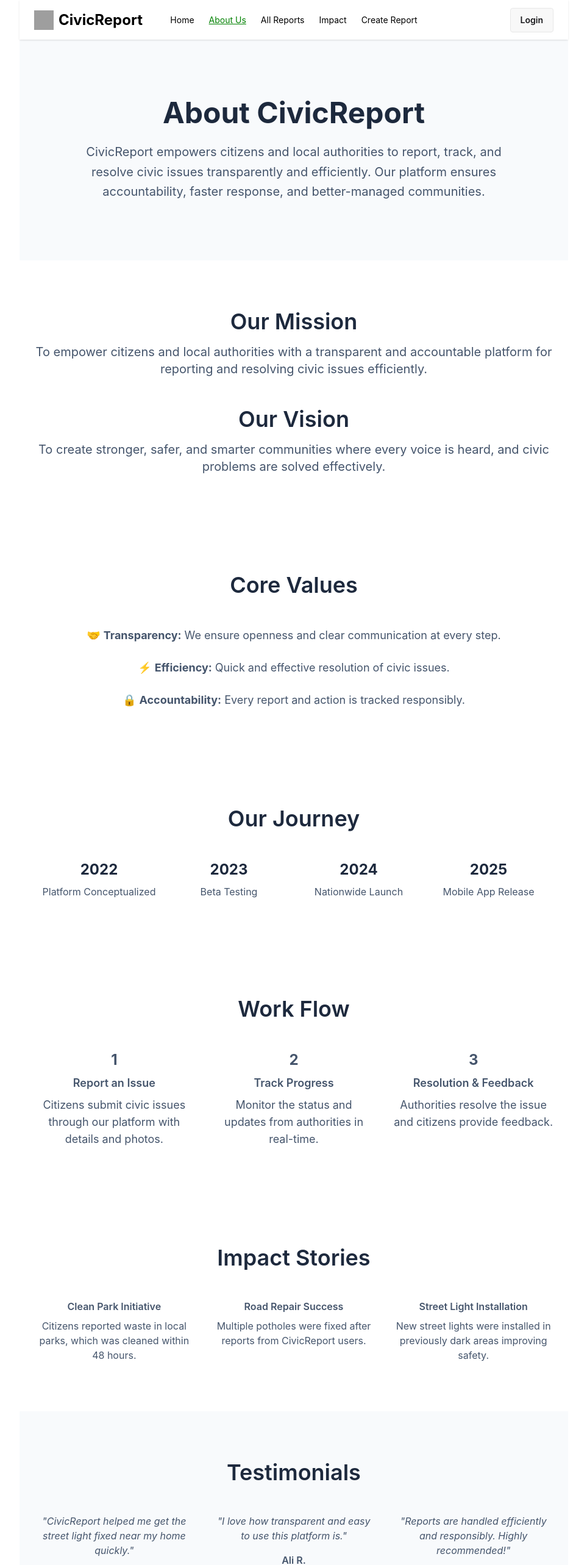
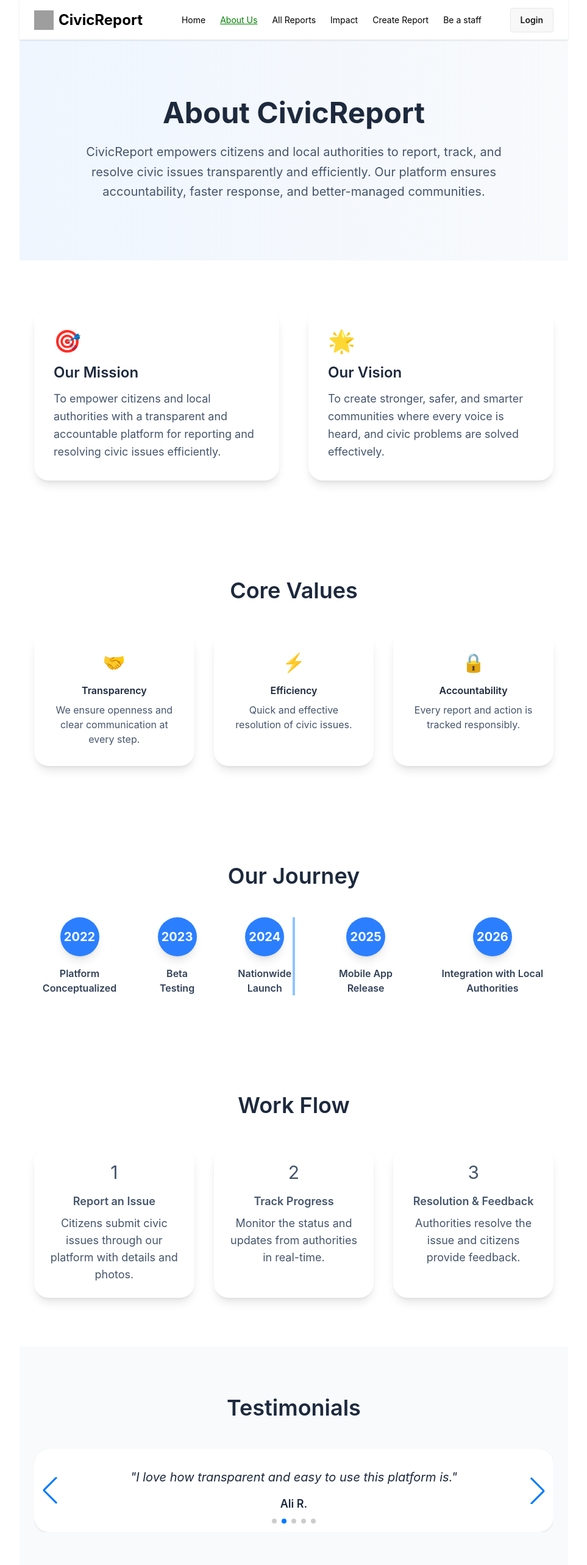
Before and after one commit to AbuJubaeid/CivicReport-Client, a React (Vite) app: page /about-us in a window 1280 px wide. Shown: the top 2566 px of the page at 61% size, without its empty margins (158-1121 px from the left). Built offline with nearby package versions, Linux system fonts and the light colour scheme; no server answers; grey boxes are pictures that could not be loaded.

Commit message:
admin assign staff issue solved

```diff
--- a/package.json
+++ b/package.json
@@ -25,6 +25,7 @@
     "react-router": "^7.10.1",
     "recharts": "^3.7.0",
     "sweetalert2": "^11.26.17",
+    "swiper": "^12.1.2",
     "tailwindcss": "^4.1.17"
   },
   "devDependencies": {
--- a/src/pages/AboutUs/AboutUs.jsx
+++ b/src/pages/AboutUs/AboutUs.jsx
@@ -1,81 +1,107 @@
+import { Autoplay, Navigation, Pagination } from "swiper/modules";
+import { Swiper, SwiperSlide } from "swiper/react";
+
+import "swiper/css";
+import "swiper/css/navigation";
+import "swiper/css/pagination";
+
+const testimonialData = [
+  { name: "Sarah J.", quote: "CivicReport helped me get the street light fixed near my home quickly." },
+  { name: "Ali R.", quote: "I love how transparent and easy to use this platform is." },
+  { name: "Nadia K.", quote: "Reports are handled efficiently and responsibly. Highly recommended!" },
+  { name: "Rafiq H.", quote: "Thanks to CivicReport, my neighborhood potholes were fixed in days!" },
+  { name: "Mina S.", quote: "The platform makes reporting civic issues effortless and accountable." },
+];
+
+const journeyData = [
+  { year: "2022", event: "Platform Conceptualized" },
+  { year: "2023", event: "Beta Testing" },
+  { year: "2024", event: "Nationwide Launch" },
+  { year: "2025", event: "Mobile App Release" },
+  { year: "2026", event: "Integration with Local Authorities" },
+];
+
 const AboutUs = () => {
   return (
     <div className="text-slate-800">
 
-      {/*HERO */}
-      <section className="py-24 text-center bg-slate-50">
+
+      <section className="py-24 text-center bg-gradient-to-r from-blue-50 to-slate-50">
         <div className="max-w-3xl mx-auto px-6">
-          <h1 className="text-4xl md:text-5xl font-bold mb-6">
-            About CivicReport
-          </h1>
+          <h1 className="text-4xl md:text-5xl font-bold mb-6">About CivicReport</h1>
           <p className="text-lg md:text-xl text-slate-600 leading-relaxed">
             CivicReport empowers citizens and local authorities to report, track, and resolve civic issues transparently and efficiently. Our platform ensures accountability, faster response, and better-managed communities.
           </p>
         </div>
       </section>
 
-      {/*MISSION & VISION*/}
-      <section className="py-20 max-w-5xl mx-auto px-6 space-y-12">
-        <div className="text-center">
-          <h2 className="text-3xl md:text-4xl font-semibold mb-4">Our Mission</h2>
-          <p className="text-slate-600 text-lg md:text-xl">
+
+      <section className="py-20 max-w-6xl mx-auto px-6 grid md:grid-cols-2 gap-12">
+        <div className="bg-white p-8 rounded-3xl shadow-lg hover:scale-105 transition-transform">
+          <div className="text-blue-500 text-4xl mb-4">🎯</div>
+          <h2 className="text-2xl font-semibold mb-3">Our Mission</h2>
+          <p className="text-slate-600 text-lg leading-relaxed">
             To empower citizens and local authorities with a transparent and accountable platform for reporting and resolving civic issues efficiently.
           </p>
         </div>
-
-        <div className="text-center">
-          <h2 className="text-3xl md:text-4xl font-semibold mb-4">Our Vision</h2>
-          <p className="text-slate-600 text-lg md:text-xl">
+        <div className="bg-white p-8 rounded-3xl shadow-lg hover:scale-105 transition-transform">
+          <div className="text-green-500 text-4xl mb-4">🌟</div>
+          <h2 className="text-2xl font-semibold mb-3">Our Vision</h2>
+          <p className="text-slate-600 text-lg leading-relaxed">
             To create stronger, safer, and smarter communities where every voice is heard, and civic problems are solved effectively.
           </p>
         </div>
       </section>
 
-      {/* CORE VALUES*/}
-      <section className="py-20 max-w-5xl text-center mx-auto px-6">
-        <h2 className="text-3xl md:text-4xl font-semibold text-center mb-12">
-          Core Values
-        </h2>
-        <ul className="space-y-6 text-lg text-slate-600 max-w-3xl mx-auto leading-relaxed">
-          <li>🤝 <strong>Transparency:</strong> We ensure openness and clear communication at every step.</li>
-          <li>⚡ <strong>Efficiency:</strong> Quick and effective resolution of civic issues.</li>
-          <li>🔒 <strong>Accountability:</strong> Every report and action is tracked responsibly.</li>
-        </ul>
+
+      <section className="py-20 max-w-6xl mx-auto px-6">
+        <h2 className="text-3xl md:text-4xl font-semibold text-center mb-12">Core Values</h2>
+        <div className="grid md:grid-cols-3 gap-8">
+          <div className="bg-white p-8 rounded-3xl shadow-lg hover:scale-105 transition-transform text-center">
+            <div className="text-3xl mb-4">🤝</div>
+            <h3 className="font-semibold mb-2">Transparency</h3>
+            <p className="text-slate-600">We ensure openness and clear communication at every step.</p>
+          </div>
+          <div className="bg-white p-8 rounded-3xl shadow-lg hover:scale-105 transition-transform text-center">
+            <div className="text-3xl mb-4">⚡</div>
+            <h3 className="font-semibold mb-2">Efficiency</h3>
+            <p className="text-slate-600">Quick and effective resolution of civic issues.</p>
+          </div>
+          <div className="bg-white p-8 rounded-3xl shadow-lg hover:scale-105 transition-transform text-center">
+            <div className="text-3xl mb-4">🔒</div>
+            <h3 className="font-semibold mb-2">Accountability</h3>
+            <p className="text-slate-600">Every report and action is tracked responsibly.</p>
+          </div>
+        </div>
       </section>
 
-      {/* OUR JOURNEY */}
+
       <section className="py-20 max-w-6xl mx-auto px-6">
-        <h2 className="text-3xl md:text-4xl font-semibold text-center mb-12">
-          Our Journey
-        </h2>
-        <div className="flex flex-col md:flex-row justify-between items-start gap-8 md:gap-0">
-          {[
-            { year: "2022", event: "Platform Conceptualized" },
-            { year: "2023", event: "Beta Testing" },
-            { year: "2024", event: "Nationwide Launch" },
-            { year: "2025", event: "Mobile App Release" },
-          ].map((item, idx) => (
-            <div key={idx} className="flex-1 text-center">
-              <div className="text-2xl font-bold mb-2">{item.year}</div>
-              <p className="text-slate-600">{item.event}</p>
+        <h2 className="text-3xl md:text-4xl font-semibold text-center mb-12">Our Journey</h2>
+        <div className="relative">
+          <div className="absolute left-1/2 transform -translate-x-1/2 w-1 bg-blue-300 h-full"></div>
+          <div className="flex flex-col md:flex-row justify-between items-center gap-12">
+            {journeyData.map((item, idx) => (
+              <div key={idx} className="flex flex-col items-center text-center relative">
+                <div className="w-16 h-16 rounded-full bg-blue-500 text-white font-bold text-xl flex items-center justify-center mb-4 shadow-lg">{item.year}</div>
+                <p className="text-slate-700 font-semibold">{item.event}</p>
               </div>
             ))}
           </div>
+        </div>
       </section>
 
-      {/*WORK flow*/}
+
       <section className="py-20 max-w-6xl mx-auto px-6">
-        <h2 className="text-3xl md:text-4xl font-semibold text-center mb-12">
-          Work Flow
-        </h2>
-        <div className="space-y-8 md:space-y-0 md:flex md:justify-between md:gap-8 text-slate-600 text-lg">
+        <h2 className="text-3xl md:text-4xl font-semibold text-center mb-12">Work Flow</h2>
+        <div className="grid md:grid-cols-3 gap-8 text-slate-600 text-lg">
           {[
             { step: "1", title: "Report an Issue", desc: "Citizens submit civic issues through our platform with details and photos." },
             { step: "2", title: "Track Progress", desc: "Monitor the status and updates from authorities in real-time." },
             { step: "3", title: "Resolution & Feedback", desc: "Authorities resolve the issue and citizens provide feedback." },
           ].map((item, idx) => (
-            <div key={idx} className="flex-1 text-center">
-              <div className="text-2xl font-bold mb-2">{item.step}</div>
+            <div key={idx} className="bg-white p-6 rounded-3xl shadow-lg hover:scale-105 transition-transform text-center">
+              <div className="text-3xl mb-4">{item.step}</div>
               <h3 className="font-semibold mb-2">{item.title}</h3>
               <p>{item.desc}</p>
             </div>
@@ -83,44 +109,27 @@ const AboutUs = () => {
         </div>
       </section>
 
-      {/*  IMPACT STORIES  */}
-      <section className="py-20 max-w-6xl mx-auto px-6">
-        <h2 className="text-3xl md:text-4xl font-semibold text-center mb-12">
-          Impact Stories
-        </h2>
-        <div className="space-y-10 md:space-y-0 md:flex md:justify-between md:gap-8 text-slate-600">
-          {[
-            { title: "Clean Park Initiative", desc: "Citizens reported waste in local parks, which was cleaned within 48 hours." },
-            { title: "Road Repair Success", desc: "Multiple potholes were fixed after reports from CivicReport users." },
-            { title: "Street Light Installation", desc: "New street lights were installed in previously dark areas improving safety." },
-          ].map((item, idx) => (
-            <div key={idx} className="flex-1 text-center">
-              <h3 className="font-semibold mb-2">{item.title}</h3>
-              <p>{item.desc}</p>
+
+      <section className="py-20 max-w-6xl mx-auto px-6 bg-slate-50">
+        <h2 className="text-3xl md:text-4xl font-semibold text-center mb-12">Testimonials</h2>
+        <Swiper
+          modules={[Navigation, Pagination, Autoplay]}
+          navigation
+          pagination={{ clickable: true }}
+          autoplay={{ delay: 4000, disableOnInteraction: false }}
+          spaceBetween={30}
+          slidesPerView={1}
+        >
+          {testimonialData.map((t, idx) => (
+            <SwiperSlide key={idx}>
+              <div className="bg-white p-8 rounded-3xl shadow mx-4 md:mx-0 text-center">
+                <p className="italic mb-4 text-lg md:text-xl">"{t.quote}"</p>
+                <h3 className="font-semibold text-md md:text-lg">{t.name}</h3>
               </div>
+            </SwiperSlide>
           ))}
-        </div>
+        </Swiper>
       </section>
-
-      {/* TESTIMONIALS*/}
-      <section className="py-20 max-w-6xl mx-auto px-6 bg-slate-50">
-        <h2 className="text-3xl md:text-4xl font-semibold text-center mb-12">
-          Testimonials
-        </h2>
-        <div className="space-y-10 md:space-y-0 md:flex md:justify-between md:gap-8 text-slate-600">
-          {[
-            { name: "Sarah J.", quote: "CivicReport helped me get the street light fixed near my home quickly." },
-            { name: "Ali R.", quote: "I love how transparent and easy to use this platform is." },
-            { name: "Nadia K.", quote: "Reports are handled efficiently and responsibly. Highly recommended!" },
-          ].map((t, idx) => (
-            <div key={idx} className="flex-1 text-center">
-              <p className="italic mb-4">"{t.quote}"</p>
-              <h3 className="font-semibold">{t.name}</h3>
-            </div>
-          ))}
-        </div>
-      </section>
-
     </div>
   );
 };
--- a/src/pages/DashBoard/AssignStaff/AssignStaff.jsx
+++ b/src/pages/DashBoard/AssignStaff/AssignStaff.jsx
@@ -8,7 +8,7 @@ const AssignStaff = () => {
   const staffModalRef = useRef();
   const [selectedReport, setSelectedReport] = useState();
 
-  const { data: reports = [], refetch:reportRefetch } = useQuery({
+  const { data: reports = [], refetch: reportRefetch } = useQuery({
     queryKey: ["reports", "pending"],
     queryFn: async () => {
       const res = await axiosSecure.get("/reports?reportStatus=pending");
@@ -18,10 +18,10 @@ const AssignStaff = () => {
 
   const { data: staffs = [], refetch: staffRefetch } = useQuery({
     queryKey: ["reports", "available"],
-    enabled:!!selectedReport,
+    enabled: !!selectedReport,
     queryFn: async () => {
       const res = await axiosSecure.get(
-        `/staffs?status=approved&workStatus=available`
+        `/staffs?status=approved&workStatus=available`,
       );
       return res.data;
     },
@@ -33,42 +33,41 @@ const AssignStaff = () => {
   };
 
   const handleAssignStaff = (staff) => {
+
     const staffInfo = {
       staffId: staff._id,
       staffName: staff.name,
       staffEmail: staff.email,
-      reportId: selectedReport._id,
     };
 
-    axiosSecure.patch(`/reports/${selectedReport._id}`, staffInfo).then((res) => {
-      if (res.data.modifiedCount) {
+    axiosSecure
+      .patch(`/reports/${selectedReport._id}/assign`, staffInfo)
+      .then((res) => {
+        if (res.data.success) {
           staffModalRef.current.close();
           reportRefetch();
-        staffRefetch()
+          staffRefetch();
+
           Swal.fire({
             position: "top-end",
             icon: "success",
-          title: "Staff assigned",
+            title: "Staff assigned & report in progress",
             showConfirmButton: false,
             timer: 2500,
           });
         }
       });
   };
-
   return (
     <div className="p-4 sm:p-6 lg:p-8">
-
       <div className="mb-6">
         <h2 className="text-2xl sm:text-3xl font-semibold text-slate-800">
           Assign Staff
         </h2>
         <p className="text-slate-500 mt-1 text-sm sm:text-base">
-          Pending Reports:{" "}
-          <span className="font-medium">{reports.length}</span>
+          Pending Reports: <span className="font-medium">{reports.length}</span>
         </p>
       </div>
-
 
       <div className="hidden md:block overflow-x-auto border border-slate-200 rounded-xl">
         <table className="min-w-full text-sm text-left">
@@ -89,15 +88,11 @@ const AssignStaff = () => {
                 <td className="px-4 py-3 font-medium text-slate-700">
                   {report.issue}
                 </td>
-                <td className="px-4 py-3 text-slate-600">
-                  {report.location}
-                </td>
+                <td className="px-4 py-3 text-slate-600">{report.location}</td>
                 <td className="px-4 py-3 text-slate-600">
                   {report.paymentStatus}
                 </td>
-                <td className="px-4 py-3 text-slate-600">
-                  {report.createdAt}
-                </td>
+                <td className="px-4 py-3 text-slate-600">{report.createdAt}</td>
                 <td className="px-4 py-3 text-center">
                   <button
                     onClick={() => openStaffModal(report)}
@@ -110,38 +105,6 @@ const AssignStaff = () => {
             ))}
           </tbody>
         </table>
-      </div>
-
-
-      <div className="md:hidden space-y-4">
-        {reports.map((report, index) => (
-          <div
-            key={report._id}
-            className="border border-slate-200 rounded-lg p-4 shadow-sm"
-          >
-            <p className="text-sm text-slate-500 mb-1">
-              #{index + 1}
-            </p>
-            <h3 className="font-semibold text-slate-800">
-              {report.issue}
-            </h3>
-            <p className="text-sm text-slate-600 mt-1">
-              📍 {report.location}
-            </p>
-            <p className="text-sm text-slate-600">
-              💳 {report.paymentStatus}
-            </p>
-            <p className="text-sm text-slate-500">
-              🕒 {report.createdAt}
-            </p>
-            <button
-              onClick={() => openStaffModal(report)}
-              className="mt-3 w-full py-2 rounded-md bg-slate-800 text-white text-sm hover:bg-slate-700 transition"
-            >
-              Assign Staff
-            </button>
-          </div>
-        ))}
       </div>
 
       {/* Modal */}
@@ -171,9 +134,7 @@ const AssignStaff = () => {
                     <td className="px-4 py-3 font-medium text-slate-700">
                       {staff.name}
                     </td>
-                    <td className="px-4 py-3 text-slate-600">
-                      {staff.email}
-                    </td>
+                    <td className="px-4 py-3 text-slate-600">{staff.email}</td>
                     <td className="px-4 py-3 text-center">
                       <button
                         onClick={() => handleAssignStaff(staff)}
--- a/src/pages/DashBoard/MyReports/MyReports.jsx
+++ b/src/pages/DashBoard/MyReports/MyReports.jsx
@@ -41,7 +41,7 @@ const MyReports = () => {
 
     try {
       const res = await axiosSecure.post(
-        "/create-checkout-session/me",
+        "/create-checkout-session",
         paymentInfo,
       );
 
--- a/src/pages/shared/Navbar/Navbar.jsx
+++ b/src/pages/shared/Navbar/Navbar.jsx
@@ -58,6 +58,7 @@ const Navbar = () => {
       </li>
 
       {role === "user" && (
+        <>
         <li>
           <NavLink
             className={({ isActive }) =>
@@ -68,6 +69,18 @@ const Navbar = () => {
             Create Report
           </NavLink>
         </li>
+        <li>
+          <NavLink
+            className={({ isActive }) =>
+              isActive ? "active-link" : "inactive-link"
+            }
+            to="/staff"
+          >
+            Be a staff
+          </NavLink>
+        </li>
+        </>
+
       )}
     </>
   );
@@ -114,7 +127,7 @@ const Navbar = () => {
       </div>
 
       {/* Navbar Center */}
-      <div className="navbar-center hidden lg:flex">
+      <div className="navbar-center ml-20  hidden lg:flex">
         <ul className="menu menu-horizontal px-1">{links}</ul>
       </div>
 
```
Also changed, not shown: 1 other file (tests, documents, lock files or other folders). Lines whose indentation alone changed are shown as unchanged.
